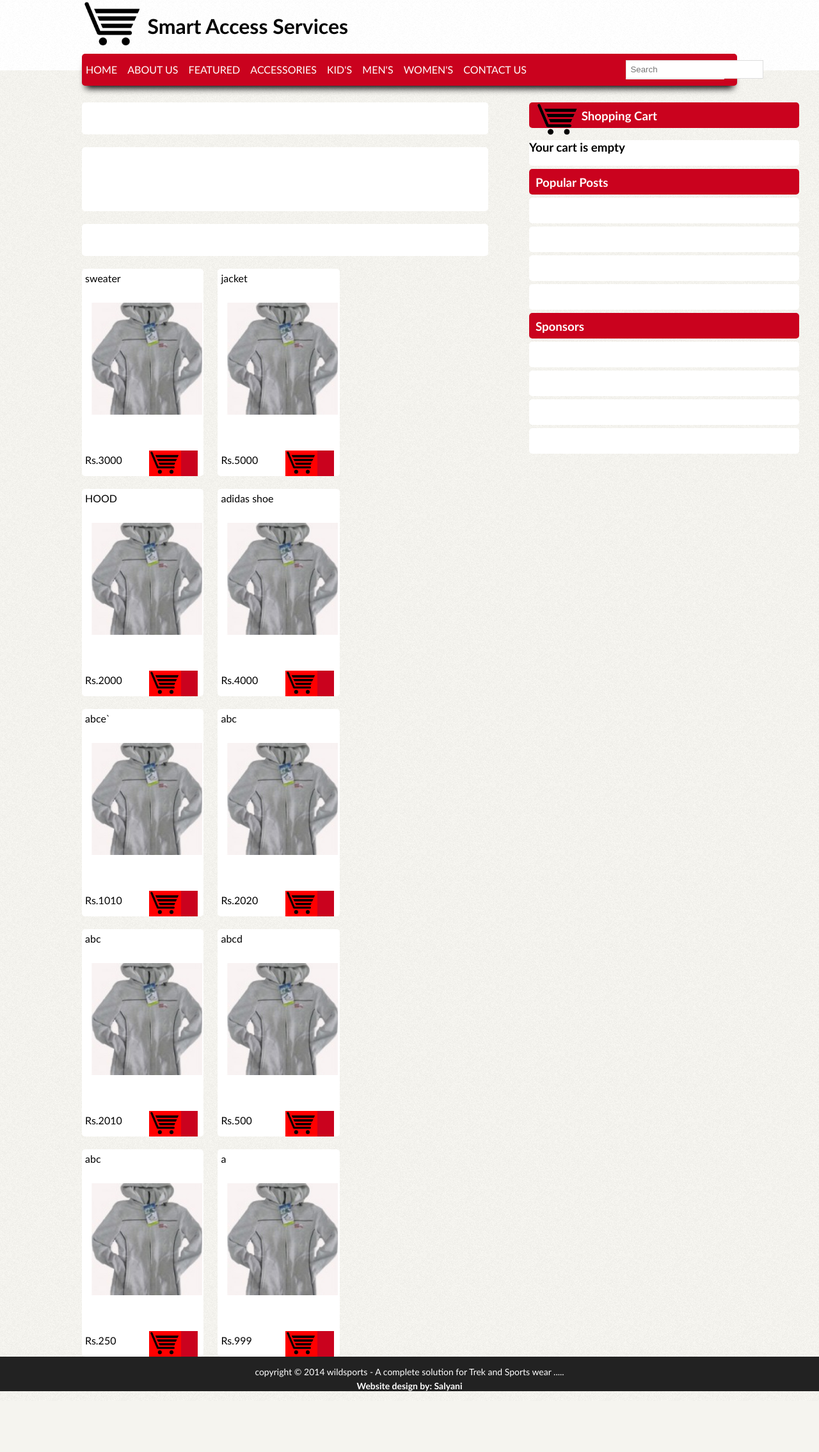
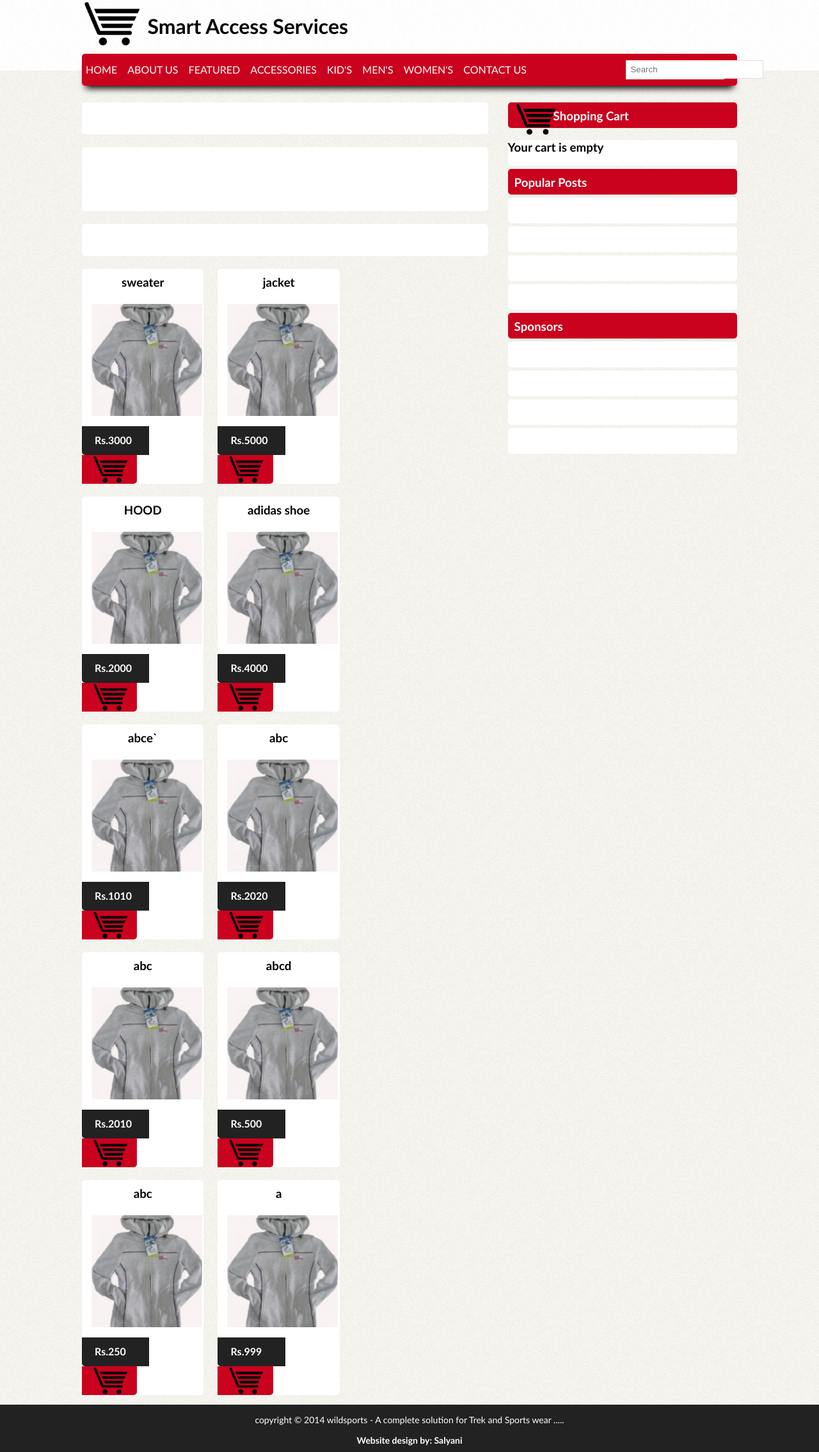
Before and after one commit to infotechnab/smartaservice, a CodeIgniter app: page /bnw/ in a window 1280 px wide. Shown: the whole page at 64% size. Before the commit the page ends 2174 px from the top, so only its background shows below. Run offline with CodeIgniter, Linux system fonts and the light colour scheme.

Commit message:
working on homepage view

```diff
--- a/application/views/templates/cart.php
+++ b/application/views/templates/cart.php
@@ -1,4 +1,3 @@
-
 <?php if ($this->cart->contents()) {  ?>
          <div id="total_item"><?php echo $this->cart->total_items(); ?></div>
                 <table width="100%">
--- a/application/views/templates/content.php
+++ b/application/views/templates/content.php
@@ -49,21 +49,13 @@
                 ?>
                 <div class='contentContainerBox'>
 
-                    <div class='contentContainerHeader'><?php echo $product->name; ?></div>
+                    <div class='contentContainerHeader'><h3><?php echo $product->name; ?></h3></div>
                     <div class='contentContainerImage'>
                         <img src="<?php echo base_url() . "content/images/raincoat.png"; ?>"/>
                     </div>
 
-
-                    <div class='contentContainerFooterLeft'></div>
-                    <div class='contentContainerFooterRight'></div>
-
-                    <div class='contentContainerFooterLeft'><span>Rs.<?php echo $product->price; ?></span></div>
+                    <div class='contentContainerFooterLeft'><h4>Rs.<?php echo $product->price; ?></h4></div>
                     <div class="redColouredDiv" id='contentContainerFooterRight'>
-
-
-
-
 
                         <input type="button" value="<?php echo $product->id ?>" class="addToCart" id="addToCartBtn">
 
@@ -80,7 +72,7 @@
 
         </div>
 
-        </div>
+
 
         <!-- left side content closed here -->
 
--- a/application/views/templates/sidebarview.php
+++ b/application/views/templates/sidebarview.php
@@ -1,5 +1,4 @@
-
-            <div class="redColouredDiv" id='sidebarContent'><h3>Popular Posts</h3></div>
+<div class="redColouredDiv" id='sidebarContent'><h3>Popular Posts</h3></div>
             <?php for ($i = 0; $i < 4; $i++) {
                 ?>
                 <div class='sidebarContentNext'></div>
@@ -12,6 +11,9 @@
                 <div class='sidebarContentNext'></div>
 
 <?php } ?>
+ <div class="clear"> </div>
+        </div>
 
-        </div>
-        <div class="clear"> </div>
+ </div>
+ <div class="clear"> </div>
+</div>
--- a/content/styles/styles.css
+++ b/content/styles/styles.css
@@ -223,22 +223,36 @@ body
     padding: 5px;
     min-height: 30px;
 }
+.contentContainerHeader h3
+{
+    margin: 0px;
+    padding: 5px 0px 5px 0px;
+    text-align: center;
+}
 .contentContainerFooterLeft
 {
     width: 50%;
     margin: 0px;
     padding: 5px;
     float: left;
-
-     min-height: 30px;
+     height: 35px;
+    border-radius: 0px 0px 0px 5px;
+    background-color: #222222;
+    color: #fff;
+}
+.contentContainerFooterLeft h4
+{
+    margin: 0px;
+    padding: 7px 0px 5px 15px;
 }
 #contentContainerFooterRight
 {
-    width: 40%;
+    width: 37%;
     margin: 0px;
-    padding: 0px;
+    padding: 0px 0px 0px 16px;
     float: left;
-    height: 40px;
+    height: 45px;
+    border-radius: 0px 0px 5px 0px;
 }
 #contentContainerFooterRight p
 {
@@ -277,8 +291,8 @@ body
 }
 #sidebar
 {
-    width: 33%;
-    margin-left: 5%;
+    width: 35%;
+    margin-left:3%;
     min-height: 300px;
 }
 #sidebarContent
@@ -339,7 +353,7 @@ body
     color: #fff;
      font-size: 14px;
      margin: 0px;
-     padding: 0px;
+     padding: 10px;
 }
 
 // for login//
@@ -394,9 +408,10 @@ div.vertical-line{
     background-repeat: no-repeat;
     background-size: 100%;
     width: 50px;
-    height:40px;
+    height:45px;
     text-indent: 100px;
     border: none;
-    background-color: red;
+    background-color: #ca021e;
+    padding: 0px 10px 0px 50px;
 
 }
```
